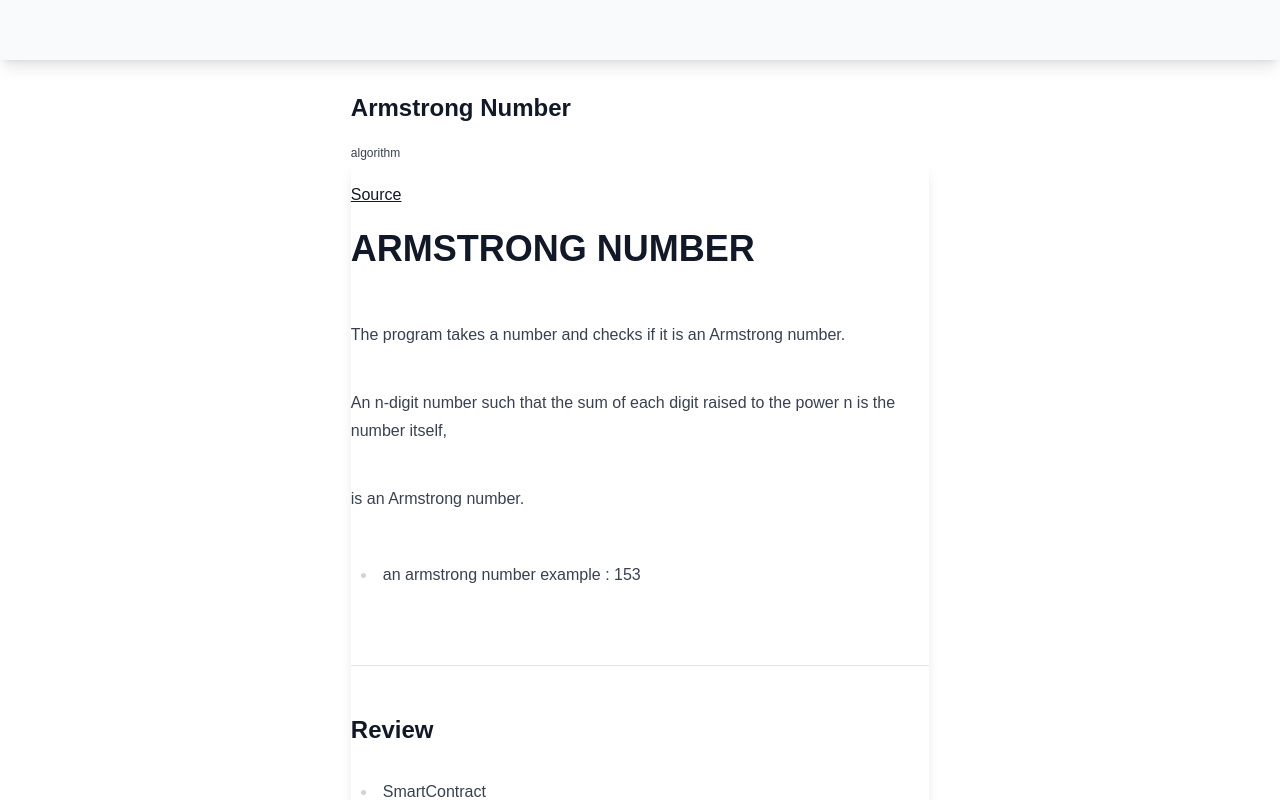
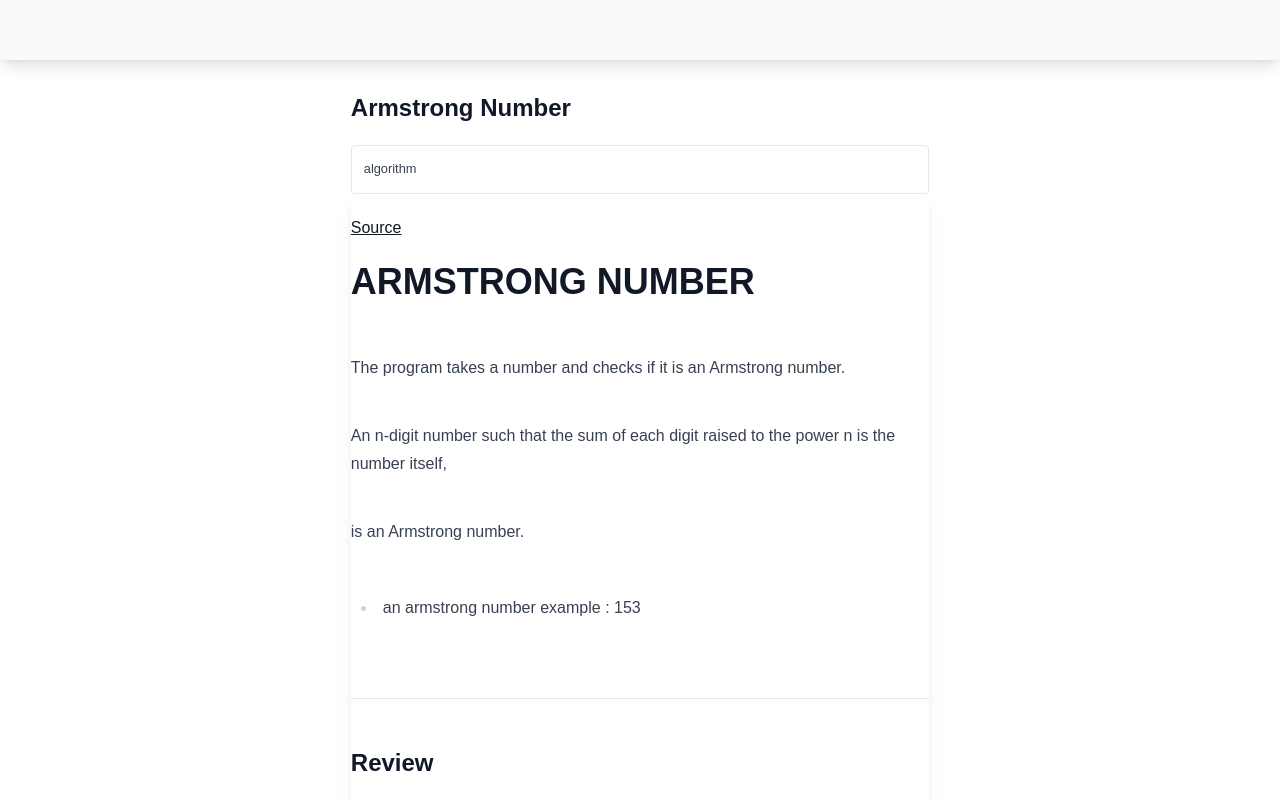
Before and after one commit to mosi-arch/blog, a Next.js app: page /post/Algorithm-Armstrong-Number in a window 1280 px wide. Shown: the top 800 px of the page. Built offline with nearby package versions, Linux system fonts and the light colour scheme.

Commit message:
Update [slug].js

```diff
--- a/pages/post/[slug].js
+++ b/pages/post/[slug].js
@@ -34,7 +34,7 @@ export default function PostPage({ frontmatter, content }) {
           <title>Sol Blog | {frontmatter.title}</title>
         </Head>
         <h1 className='text-2xl'>{frontmatter.title}</h1>
-        <small className='text-xs'>{frontmatter.article}</small>
+        <small className='text-small border border-dark rounded p-3'>{frontmatter.article}</small>
         <div className='shadow-lg grid grid-cols-1' dangerouslySetInnerHTML={{ __html: md().render(content) }} />
       </div>
 
```
